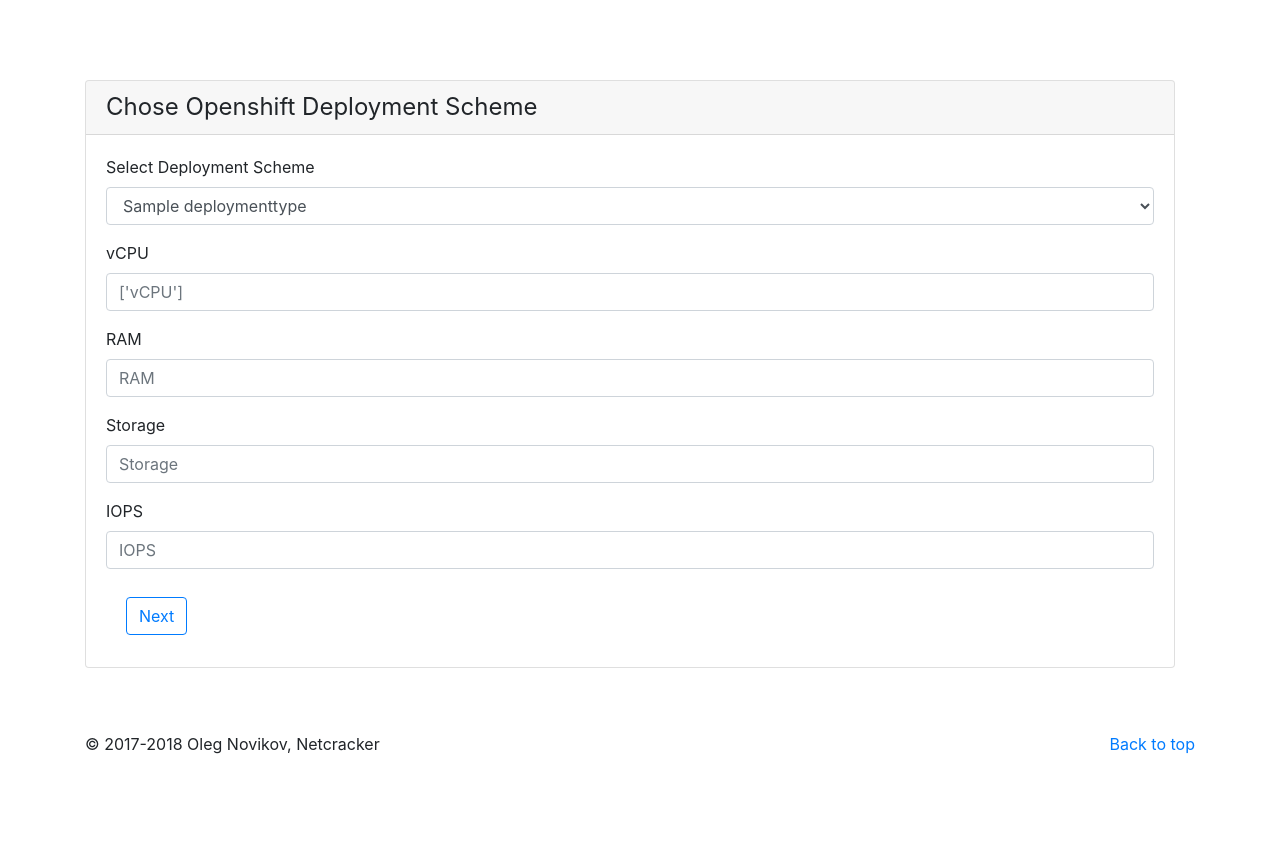
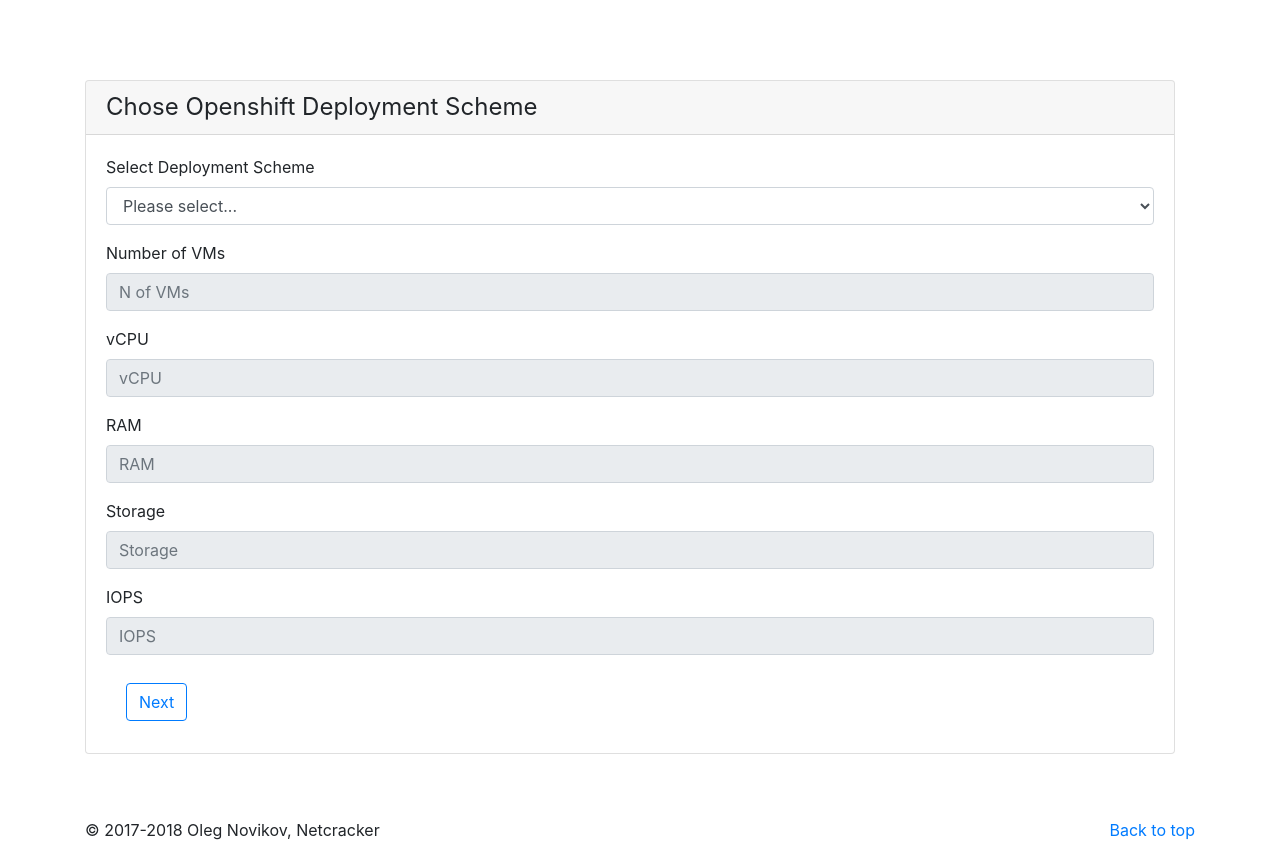
Before and after one commit to olnov/lesson-01, a Flask app: page /deployments in a window 1280 px wide. Shown: the part 90-948 px from the top of the page. Before the commit the page ends 844 px from the top, so only its background shows below. Run offline with Flask 2, Linux system fonts and the light colour scheme; a database or web service that is not in the repository returns one stand-in record (values such as "Sample title"); some libraries are stand-ins or nearby versions.

Commit message:
Version 0.02a

```diff
--- a/templates/base.html
+++ b/templates/base.html
@@ -2,6 +2,7 @@
 <html lang="en">
 <head>
     <link rel="stylesheet" href="https://stackpath.bootstrapcdn.com/bootstrap/4.1.0/css/bootstrap.min.css" integrity="sha384-9gVQ4dYFwwWSjIDZnLEWnxCjeSWFphJiwGPXr1jddIhOegiu1FwO5qRGvFXOdJZ4" crossorigin="anonymous">
+    <script src="https://ajax.googleapis.com/ajax/libs/jquery/3.3.1/jquery.min.js"></script>
     <meta charset="utf-8">
     <meta name="viewport" content="width=device-width, initial-scale=1, shrink-to-fit=no">
     <title>Title</title>
--- a/templates/deployments.html
+++ b/templates/deployments.html
@@ -1,5 +1,6 @@
 {% extends "base.html" %}
 {% block deployments %}
+
 <div class="px-3 py-3 pt-md-5 pb-md-4 mx-auto text-center">
     <h1 class="display-10"></h1>
 </div>
@@ -13,27 +14,32 @@
             <form>
                 <div class="form-group">
                     <label for="FormControlSelect1">Select Deployment Scheme</label>
-                    <select class="form-control" id="FormControlSelect1">
+                    <select class="form-control" id="SelectSchema">
+                        <option id="depschema" value="">Please select...</option>
                         {% for i in deptypes %}
-                        <option selected="true" id="depschema">{{ i['Name'] }}</option>
+                        <option id="depschema" value="{{ i['Name'] }}">{{ i['Name'] }}</option>
                         {% endfor %}
                     </select>
                 </div>
                 <div class="form-group">
-                    <label for="exampleFormControlInput1">vCPU</label>
-                    <input type="email" class="form-control" placeholder="{{ ['vCPU'] }}">
+                    <label for="exampleFormControlInput1">Number of VMs</label>
+                    <input id="VM" type="text"  class="form-control" placeholder="N of VMs" readonly>
                 </div>
                 <div class="form-group">
-                    <label for="exampleFormControlInput2">RAM</label>
-                    <input type="email" class="form-control" placeholder="RAM">
+                    <label for="exampleFormControlInput2">vCPU</label>
+                    <input id="vcpu" type="text"  class="form-control" placeholder="vCPU" readonly>
                 </div>
                 <div class="form-group">
-                    <label for="exampleFormControlInput3">Storage</label>
-                    <input type="email" class="form-control" placeholder="Storage">
+                    <label for="exampleFormControlInput3">RAM</label>
+                    <input id="RAM" type="text" class="form-control" placeholder="RAM" readonly>
                 </div>
                 <div class="form-group">
-                    <label for="exampleFormControlInput4">IOPS</label>
-                    <input type="email" class="form-control" placeholder="IOPS">
+                    <label for="exampleFormControlInput4">Storage</label>
+                    <input id="Storage" type="text" class="form-control" placeholder="Storage" readonly>
+                </div>
+                <div class="form-group">
+                    <label for="exampleFormControlInput5">IOPS</label>
+                    <input id="IOPS" type="text" class="form-control" placeholder="IOPS" readonly>
                 </div>
                 <div class="card-footer bg-transparent border-0">
                     <button type="button" class="btn btn-outline-primary" id="NextBtn" onclick="javascript:Redirect(this)">Next</abutton>
@@ -43,4 +49,19 @@
         </div>
     </div>
 </div>
+<script type=text/javascript>
+  var dtype=document.getElementById("SelectSchema").value;
+  $(function() {
+      $('#SelectSchema').change(function() {
+      $.getJSON('http://localhost:8080/get-data', { deployment: $( "#SelectSchema option:selected" ).text() }, function(data) {
+        $('#VM').val(data.VM);
+        $('#vcpu').val(data.vCPU);
+        $('#RAM').val(data.RAM);
+        $('#Storage').val(data.Storage);
+        $('#IOPS').val(data.IOPS);
+        });
+      });
+      return false;
+    });
+</script>
 {% endblock %}
--- a/web-test.py
+++ b/web-test.py
@@ -1,8 +1,30 @@
 from pymongo import MongoClient
-from flask import Flask, render_template_string, render_template
+from flask import Flask, render_template_string, render_template, jsonify, request
+import json
+from bson import json_util
 app = Flask(__name__)
 
 #DB Config
+
+@app.route('/_add_numbers')
+def add_numbers():
+    a = request.args.get('a', 0, type=int)
+    b = request.args.get('b', 0, type=int)
+    return jsonify(result=a + b)
+
+@app.route('/get-data')
+def getdata():
+    deployment = request.args.get('deployment', type=str)
+    client = MongoClient("mongodb://192.168.1.201:27017")
+    db = client.products
+    collection=db.DeploymentType
+    deptype = collection.find_one({"Name": deployment})
+    #for i in collection.find():
+    #    return json.dumps(i, indent=4, default=json_util.default)
+
+    return json.dumps(deptype, indent=4, default=json_util.default)
+    #return json.dumps(deptype, sort_keys=True, indent=4, default=json_util.default)
+    #return deployment
 
 
 @app.route("/hello/<name>")
@@ -15,7 +37,7 @@ def index():
 
 @app.route("/deployments")
 def deployments():
-    client = MongoClient("mongodb://localhost:27017")
+    client = MongoClient("mongodb://192.168.1.201:27017")
     db=client.products
     collection=db.DeploymentType
     deptypes = list(collection.find())
```
